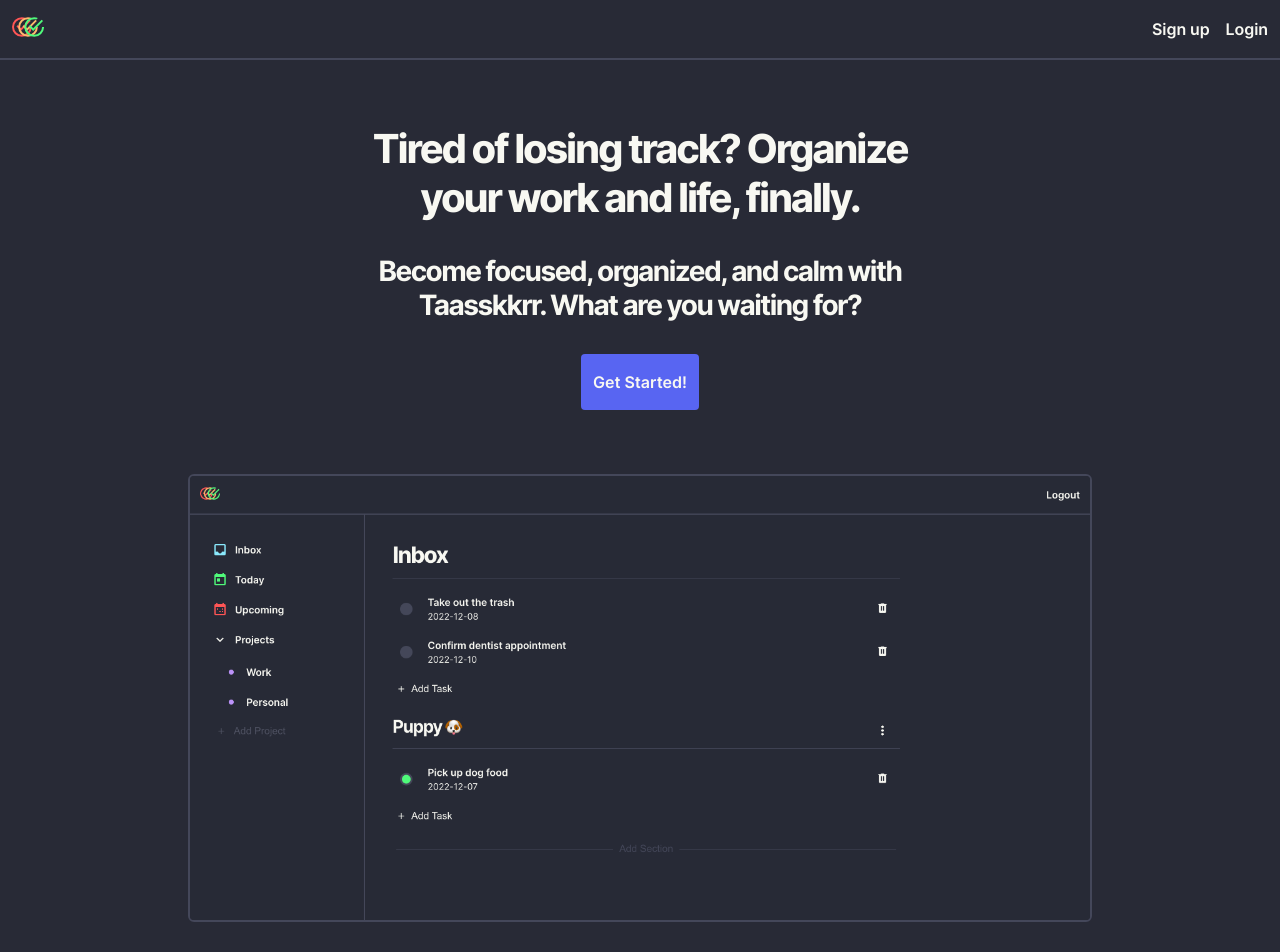
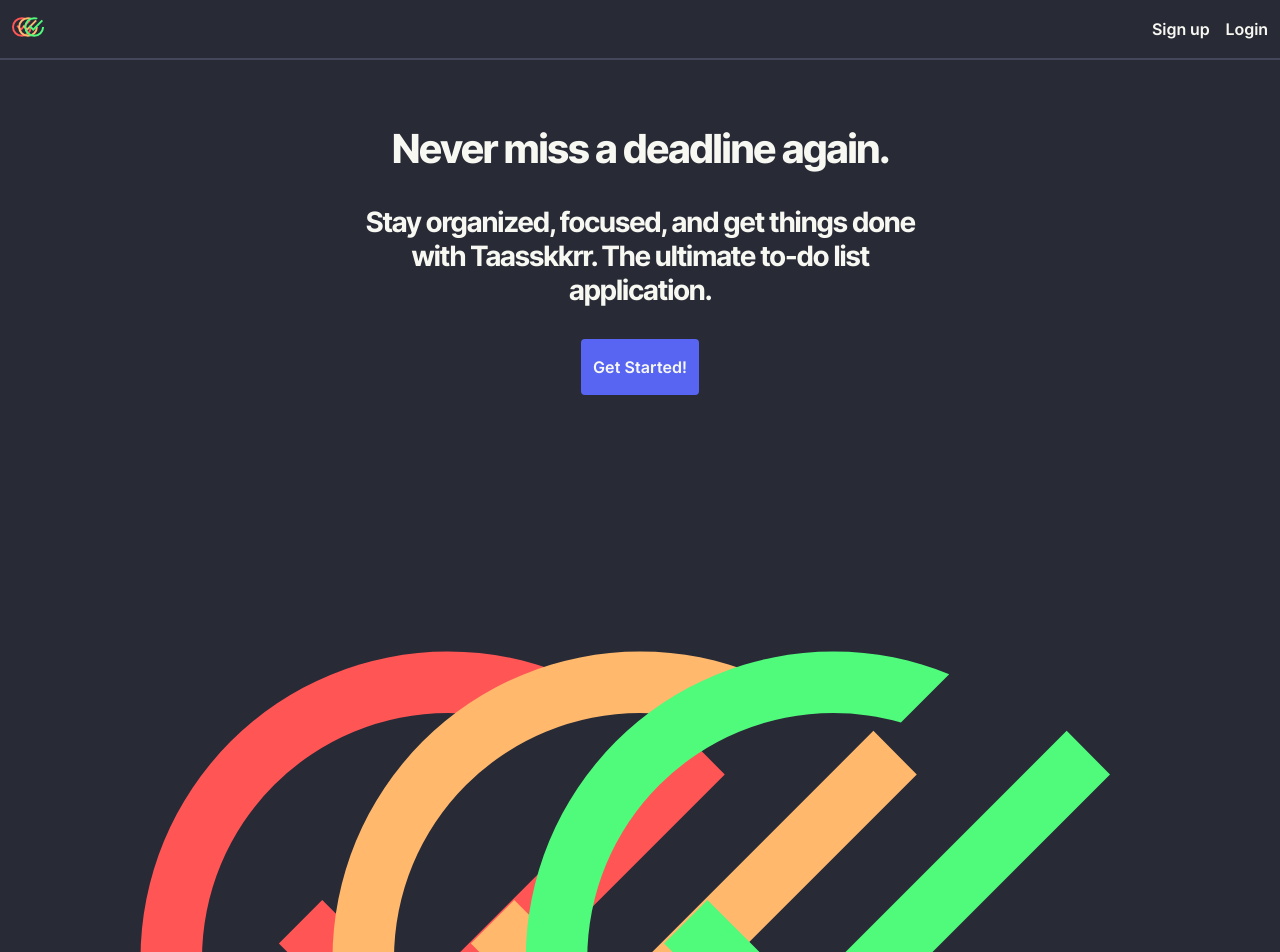
Before and after one commit to ayrt-n/taasskkrr, a React (Create React App) app: page / in a window 1280 px wide. Shown: the top 952 px of the page. Built offline with nearby package versions, Linux system fonts and the light colour scheme.

Commit message:
Add hero text and image examples to homepage

```diff
--- a/src/components/HomePage.js
+++ b/src/components/HomePage.js
@@ -1,20 +1,47 @@
 import React from 'react';
 import '../styles/Landing.css';
+import logo from '../assets/icons/logo.svg';
 import heroMain from '../assets/images/hero-main.png';
+import smallExample1 from '../assets/images/mobile-example1.png';
 import { Link } from 'react-router-dom';
 
 function HomePage() {
   return(
     <div className="Landing">
+      {/* Main Section with Hero Text and Sign up link */}
       <div className="Landing-hero-text">
-        <h1>Tired of losing track? Organize your work and life, finally.</h1>
-        <h2>Become focused, organized, and calm with Taasskkrr. What are you waiting for?</h2>
+        <h1>Never miss a deadline again.</h1>
+        <h2>Stay organized, focused, and get things done with Taasskkrr. The ultimate to-do list application.</h2>
         <div>
           <Link to="/register" className="button is-primary">Get Started!</Link>
         </div>
+        <div>
+          <img src={logo} alt="" className="Landing-logo"/>
+        </div>
       </div>
-      <div className="Landing-hero-container">
-        <img src={heroMain} alt="" className="Landing-hero-main" />
+
+      {/* Secondary section with example images */}
+      <div className="Landing-secondary-section">
+        <div className="Landing-hero-container">
+          <img src={heroMain} alt="screenshot of the main dashboard for Taasskkrr" className="Landing-hero-main" />
+        </div>
+        <div className="Landing-two-grid">
+          <div className="Landing-pitch-container">
+            <p className="Landing-pitch-whisper">Simplify your life</p>
+            <h3>
+              <span>Add your tasks.</span>
+              <span>Organize your life.</span>
+              <span>Achieve more every day.</span>
+            </h3>
+            <p className="Landing-pitch">
+              Break bigger tasks down and keep them organized by creating separate projects. Whether you're working on a big project at work, planning a party, or just trying to stay on top of your daily tasks, our app has you covered.
+            </p>
+          </div>
+          <img src={smallExample1}
+            alt="screenshot of mobile view of Taasskkrr app viewing more details of a task"
+            className="Landing-mobile-screen"
+          />
+        </div>
       </div>
     </div>
   );
```
